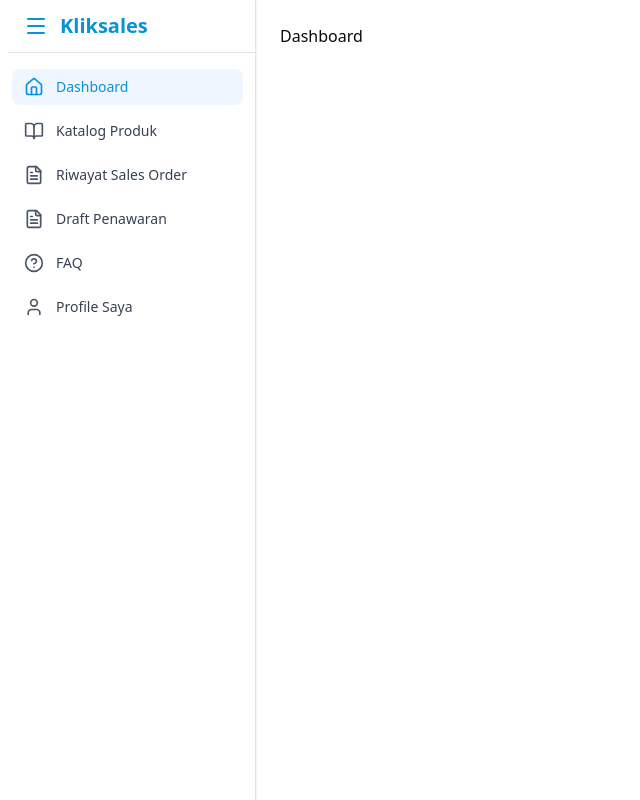
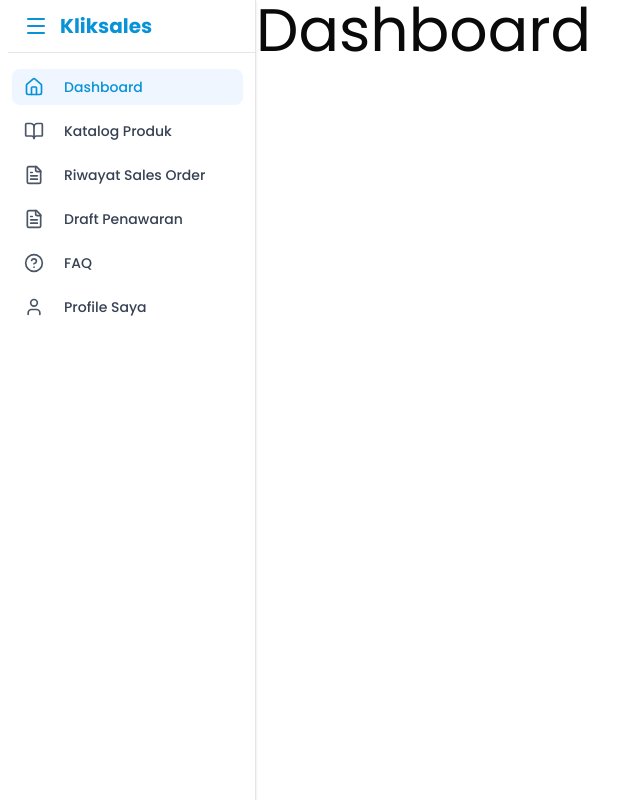
Before and after one commit to fiansiburian11/TB-Alfatih-App, a Next.js app: page /dashboard in a window 1280 px wide. Shown: the whole page, without its empty margins (0-640 px from the left). Built offline with nearby package versions, Linux system fonts and the light colour scheme.

Commit message:
revisi-sidebar

```diff
--- a/app/(auth)/login/layout.tsx
+++ b/app/(auth)/login/layout.tsx
@@ -1,9 +1,7 @@
 export default function AuthLayout({ children }: { children: React.ReactNode }) {
   return (
-    <html lang="en">
-      <body>
-        <main className="flex items-center justify-center min-h-screen">{children}</main>
-      </body>
-    </html>
+    <div>
+      <main className="flex items-center justify-center min-h-screen">{children}</main>
+    </div>
   );
 }
--- /dev/null
+++ b/app/(root)/dashboard/page.tsx
@@ -0,0 +1,9 @@
+import React from "react";
+
+export default function Dashboard() {
+  return (
+    <div>
+      <h1 className="text-6xl">Dashboard</h1>
+    </div>
+  );
+}
--- a/app/dashboard/page.tsx
+++ b/app/(root)/draft-penawaran/page.tsx
@@ -3,7 +3,7 @@ import React from "react";
 export default function Dashboard() {
   return (
     <div>
-      <h1>Dashboard</h1>
+      <h1 className="text-6xl">draft penawaran</h1>
     </div>
   );
 }
--- /dev/null
+++ b/app/(root)/faq/page.tsx
@@ -0,0 +1,9 @@
+import React from "react";
+
+export default function Dashboard() {
+  return (
+    <div>
+      <h1 className="text-6xl">faq</h1>
+    </div>
+  );
+}
--- /dev/null
+++ b/app/(root)/katalog-produk/page.tsx
@@ -0,0 +1,9 @@
+import React from "react";
+
+export default function Dashboard() {
+  return (
+    <div>
+      <h1 className="text-6xl">katalog produk</h1>
+    </div>
+  );
+}
--- /dev/null
+++ b/app/(root)/layout.tsx
@@ -0,0 +1,9 @@
+import Sidebar from "@/components/layout/sidebar";
+export default function DashboardLayout({ children }: { children: React.ReactNode }) {
+  return (
+    <div className="flex">
+      <Sidebar />
+      <div>{children}</div>
+    </div>
+  );
+}
--- /dev/null
+++ b/app/(root)/profile-saya/page.tsx
@@ -0,0 +1,9 @@
+import React from "react";
+
+export default function Dashboard() {
+  return (
+    <div>
+      <h1 className="text-6xl">profile saya</h1>
+    </div>
+  );
+}
--- /dev/null
+++ b/app/(root)/riwayat-sales-order/page.tsx
@@ -0,0 +1,9 @@
+import React from "react";
+
+export default function Dashboard() {
+  return (
+    <div>
+      <h1 className="text-6xl">riwayat sales order</h1>
+    </div>
+  );
+}
--- a/app/dashboard/layout.tsx
+++ /dev/null
@@ -1,12 +0,0 @@
-import Sidebar from "@/components/layout/sidebar";
-
-export default function RootLayout({ children }: { children: React.ReactNode }) {
-  return (
-    <html lang="en">
-      <body className="flex">
-        <Sidebar />
-        <main className="flex-1 p-6">{children}</main>
-      </body>
-    </html>
-  );
-}
--- a/components/layout/sidebar.tsx
+++ b/components/layout/sidebar.tsx
@@ -2,23 +2,25 @@
 
 import { useState } from "react";
 import { cn } from "@/lib/utils";
-import { Menu } from "lucide-react";
-import { Home, BookOpen, FileText, HelpCircle, User } from "lucide-react";
+import { Menu, Home, BookOpen, FileText, HelpCircle, User } from "lucide-react";
+import Link from "next/link";
+import { usePathname } from "next/navigation";
 
 export default function Sidebar() {
   const [open, setOpen] = useState(true);
+  const pathname = usePathname(); // ambil route sekarang
 
   const menus = [
-    { name: "Dashboard", icon: Home, active: true },
-    { name: "Katalog Produk", icon: BookOpen },
-    { name: "Riwayat Sales Order", icon: FileText },
-    { name: "Draft Penawaran", icon: FileText },
-    { name: "FAQ", icon: HelpCircle },
-    { name: "Profile Saya", icon: User },
+    { name: "Dashboard", icon: Home, href: "/dashboard" },
+    { name: "Katalog Produk", icon: BookOpen, href: "/katalog-produk" },
+    { name: "Riwayat Sales Order", icon: FileText, href: "/riwayat-sales-order" },
+    { name: "Draft Penawaran", icon: FileText, href: "/draft-penawaran" },
+    { name: "FAQ", icon: HelpCircle, href: "/faq" },
+    { name: "Profile Saya", icon: User, href: "/profile-saya" },
   ];
 
   return (
-    <div className={cn("h-screen bg-white shadow-sm flex flex-col border-r transition-all", open ? "w-64" : "w-20")}>
+    <div className={cn("h-screen bg-white shadow-sm flex flex-col border-r transition-all", open ? "w-64" : "w-18")}>
       {/* Header */}
       <div className="flex items-center gap-3 px-4 py-3 border-b ml-2">
         <button onClick={() => setOpen(!open)}>
@@ -31,11 +33,13 @@ export default function Sidebar() {
       <div className="flex-1 px-3 py-4 space-y-2">
         {menus.map((menu, idx) => {
           const Icon = menu.icon;
+          const isActive = pathname === menu.href; // cek route aktif
+
           return (
-            <button key={idx} className={cn("flex items-center gap-3 w-full px-3 py-2 rounded-md text-sm font-medium", menu.active ? "bg-blue-50 text-[#0892D8]" : "text-gray-700 hover:bg-gray-100")}>
-              <Icon className={cn("w-5 h-5", menu.active ? "text-[#0892D8]" : "text-gray-600")} />
-              {open && <span>{menu.name}</span>}
-            </button>
+            <Link key={idx} href={menu.href} className={cn("flex items-center gap-3 w-full px-3 py-2 rounded-md text-sm font-medium transition-colors", isActive ? "bg-blue-50 text-[#0892D8]" : "text-gray-700 hover:bg-gray-100")}>
+              <Icon className={cn("w-5 h-5 flex-shrink-0", isActive ? "text-[#0892D8]" : "text-gray-600")} />
+              <span className={cn("whitespace-nowrap transition-all duration-300", open ? "opacity-100 translate-x-0 ml-2" : "opacity-0 -translate-x-5 w-0")}>{menu.name}</span>
+            </Link>
           );
         })}
       </div>
```
Also changed, not shown: public/assets/logo-dashboard.png (added).
